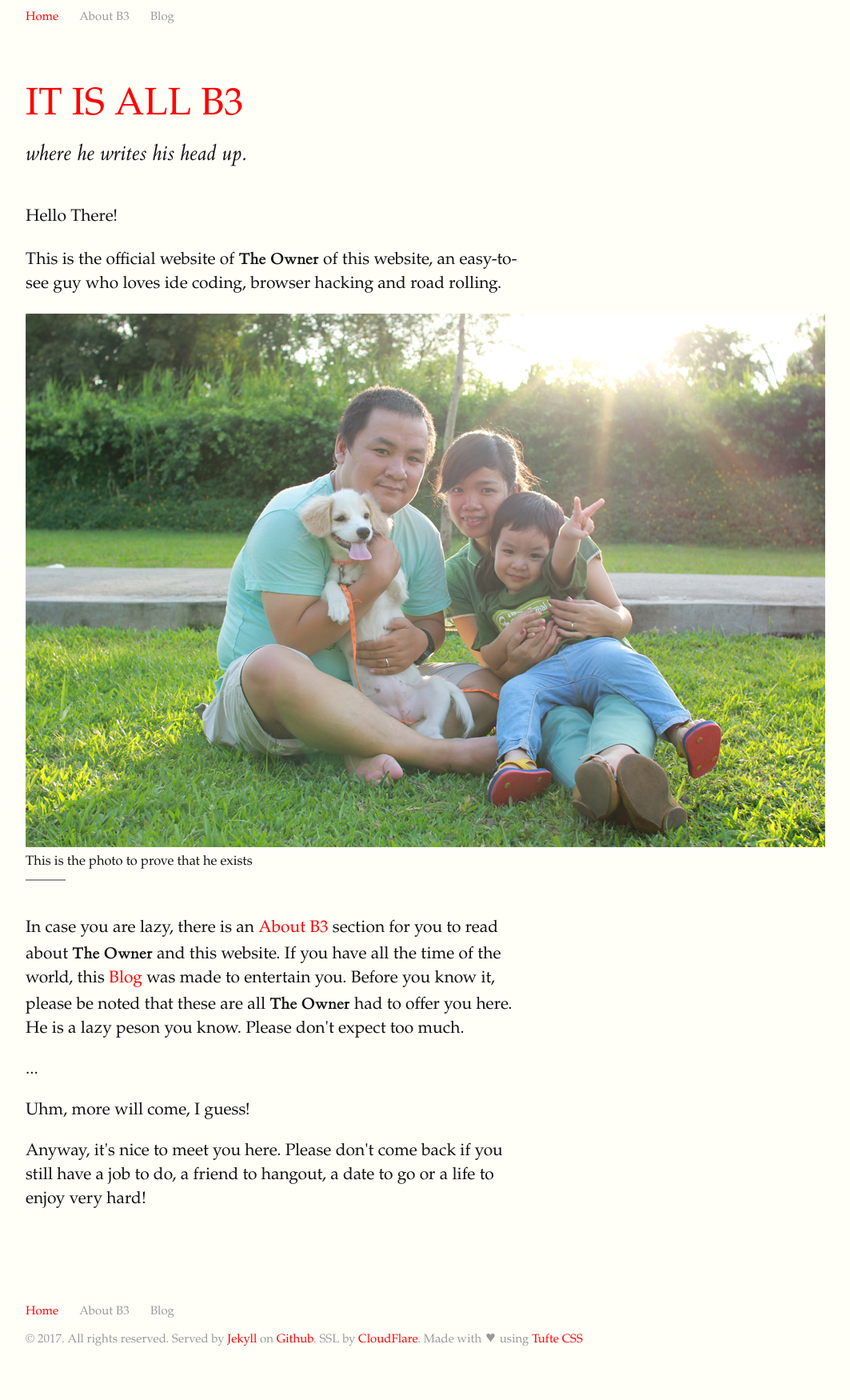
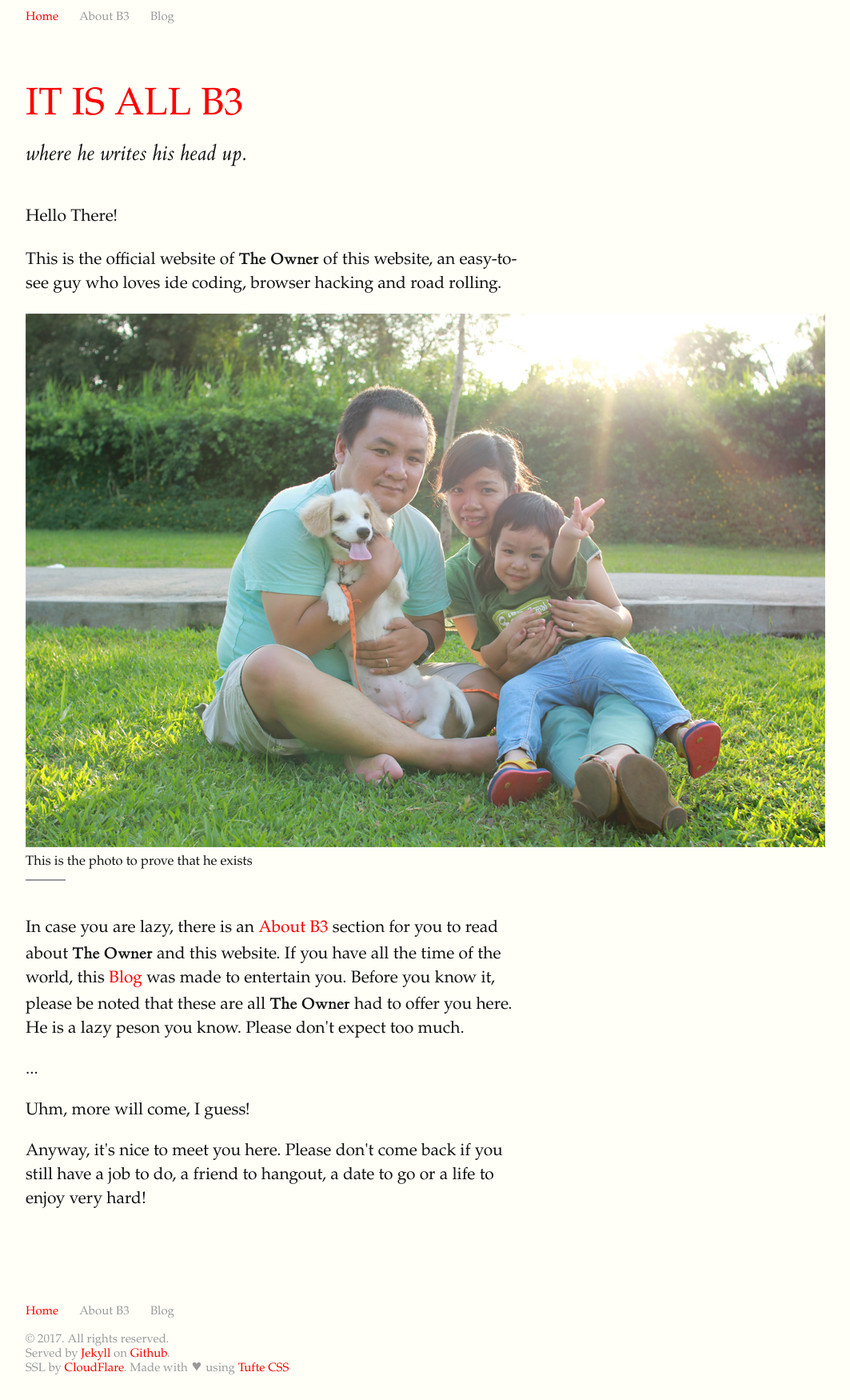
Before and after one commit to kazu2012/ducban.github.io, a Jekyll site: the page built from index.html, in a window 1280 px wide. Shown: the whole page at 80% size, without its empty margins (128-1191 px from the left). Built offline with Jekyll 4.4.1, drawn with Linux system fonts in a browser that asks for light colours; some web fonts are replaced; before the commit the page ends 1714 px from its top, so only the background shows below that.

Commit message:
fix bugs

```diff
--- a/_includes/foot.html
+++ b/_includes/foot.html
@@ -1,6 +1,6 @@
 <div class="copyrights">
-	&copy; {{ site.time | date: '%Y' }}. All rights reserved.
-	Served by <a href="http://jekyllrb.com/" target="_blank" title="Jekyll">Jekyll</a> on <a href="http://github.com/" target="_blank" title="Github">Github</a>.
+	&copy; {{ site.time | date: '%Y' }}. All rights reserved. <br>
+	Served by <a href="http://jekyllrb.com/" target="_blank" title="Jekyll">Jekyll</a> on <a href="http://github.com/" target="_blank" title="Github">Github</a>. <br>
 	SSL by <a href="https://www.cloudflare.com/" target="_blank" title="CloudFlare">CloudFlare</a>.
 	Made with &#9829; using <a href="https://edwardtufte.github.io/tufte-css/" target="_blank" title="Tufte CSS">Tufte CSS</a>
 </div>
--- a/_includes/open-graph.html
+++ b/_includes/open-graph.html
@@ -16,7 +16,7 @@
   {% if page.thumbnail %}
   <meta property="og:image" content="{{ site.url }}{{ page.thumbnail }}">
   {% else %}
-  <meta property="og:image" content="{{ site.url }}{{ site.thumbnial }}">
+  <meta property="og:image" content="{{ site.url }}{{ site.thumbnail }}">
   {% endif %}
 
   <meta property="og:url" content="{{ site.url }}{{ page.url }}">
```
